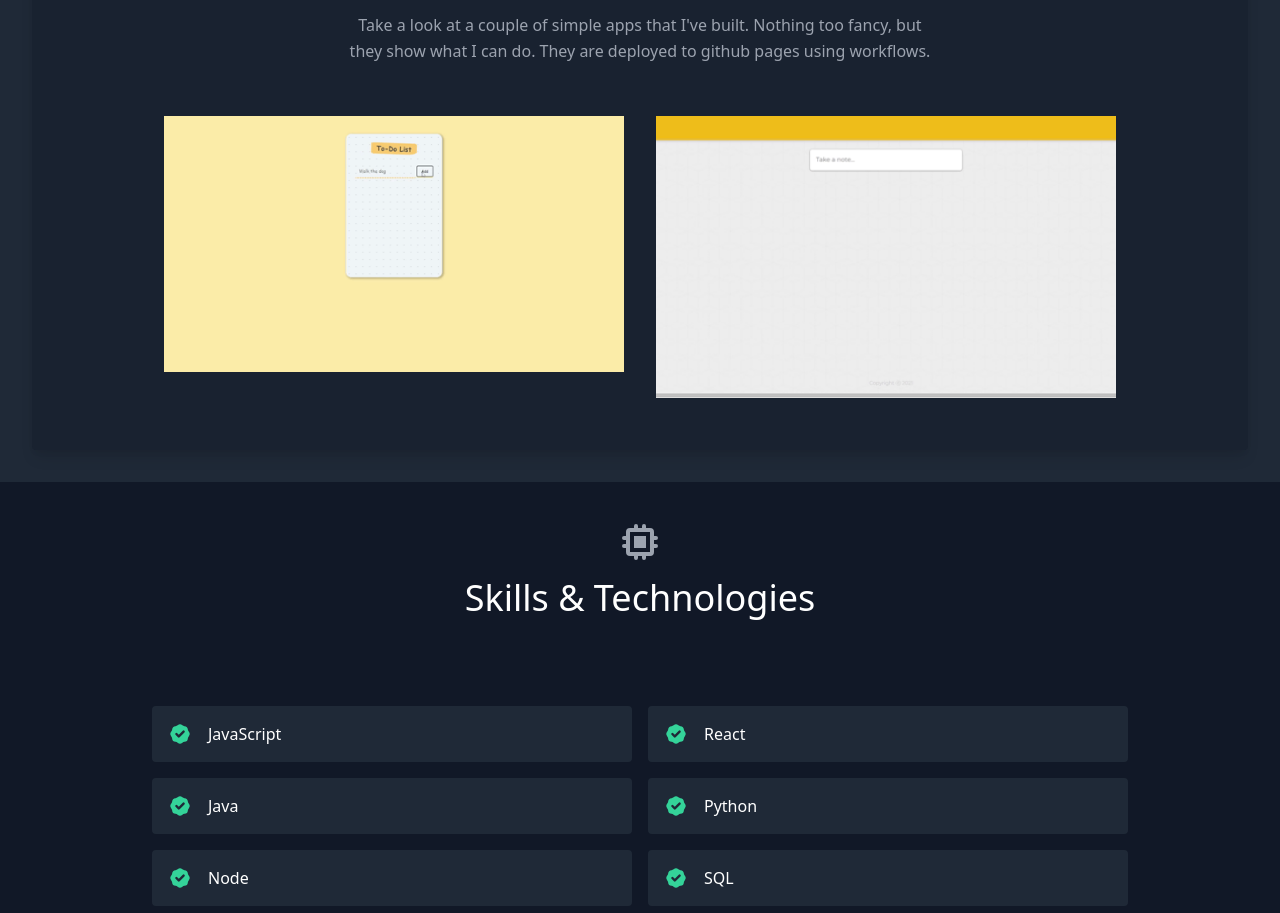
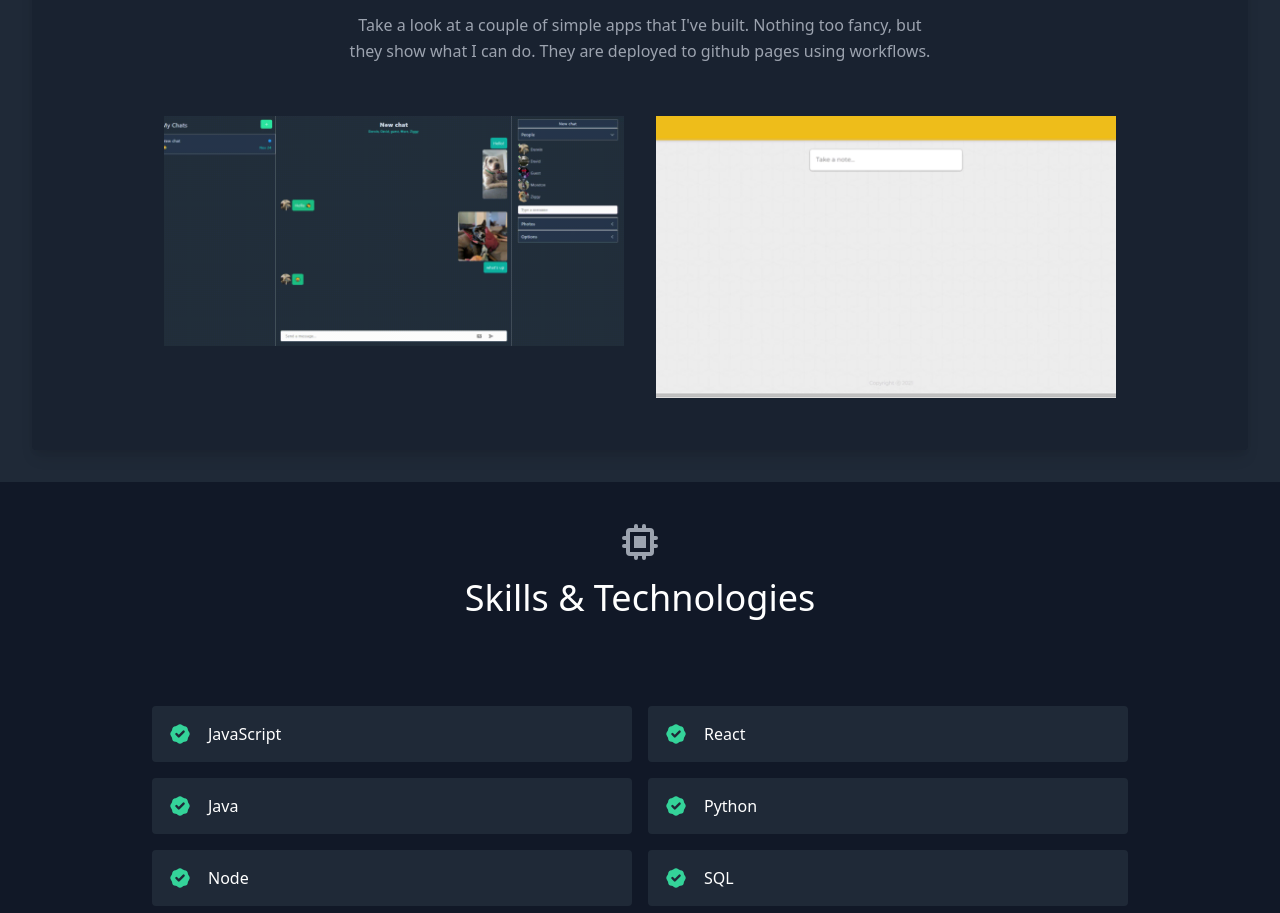
Before and after one commit to davidpd2690/my-portfolio, a React (Create React App) app: page / in a window 1280 px wide. Shown: the part 956-1869 px from the top of the page. Built offline with nearby package versions, Linux system fonts and the light colour scheme.

Commit message:
added new project

```diff
--- a/src/data.js
+++ b/src/data.js
@@ -1,11 +1,11 @@
 export const projects = [
   {
-    title: "To-Do App",
-    subtitle: "React Hooks",
+    title: "Chat App",
+    subtitle: "React, Chat Engine io, Axios",
     description:
-      "This is a very simple to-do list app created with React Hooks. Click to visit a live demo of the app, or go to: https://github.com/davidpd2690/to-do to see how it was built.",
-    image: "./todolist.gif",
-    link: "https://davidpd2690.github.io/to-do",
+      "This is a simple chat app made with React, chatengine.io and axios. Try it out! username: guest password: guest",
+    image: "./chatapp.gif",
+    link: "https://chat-app-dpd2690.netlify.app/",
   },
   {
     title: "Google Keep clone",
```
Also changed, not shown: public/chatapp.gif (added).
